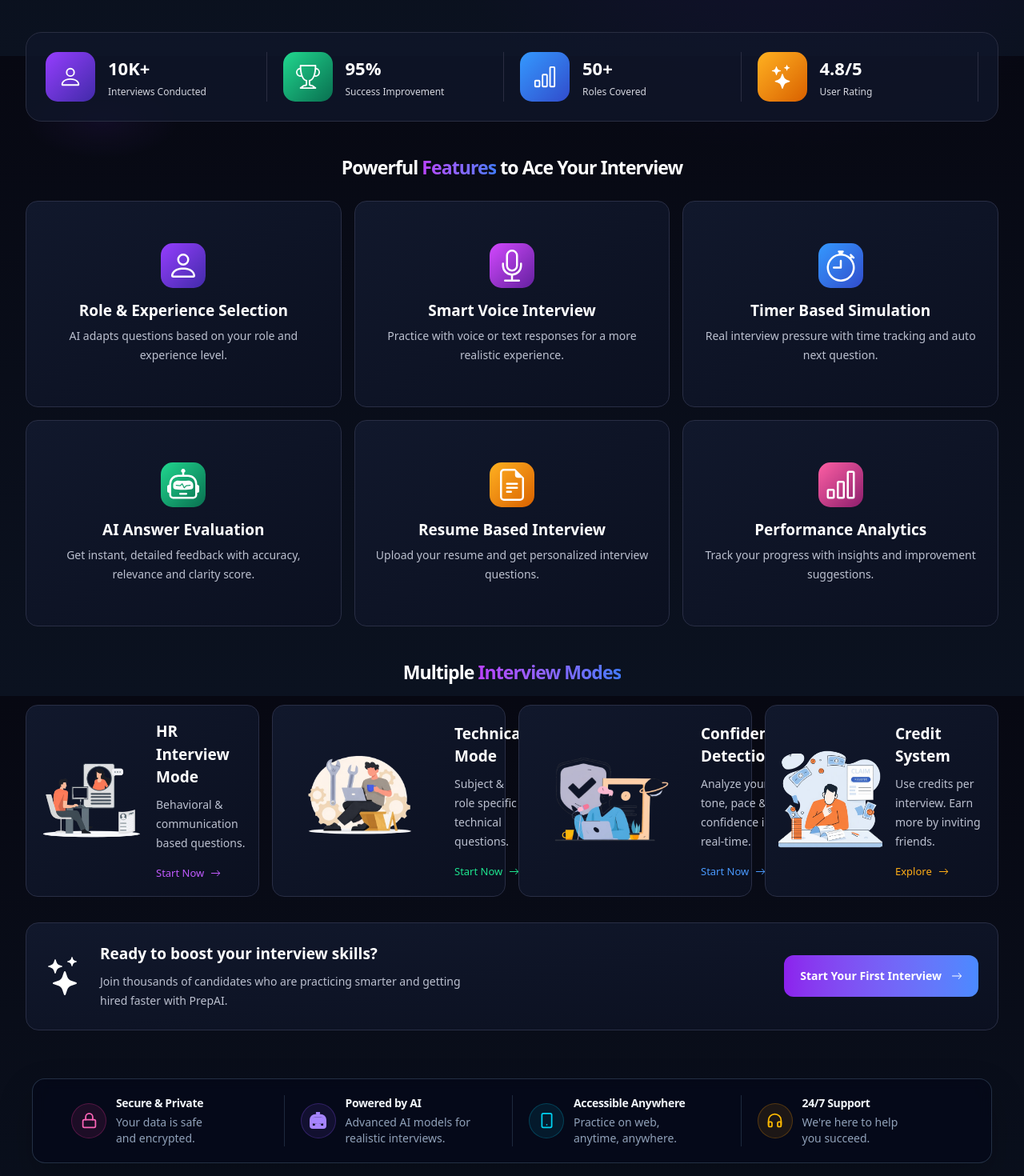
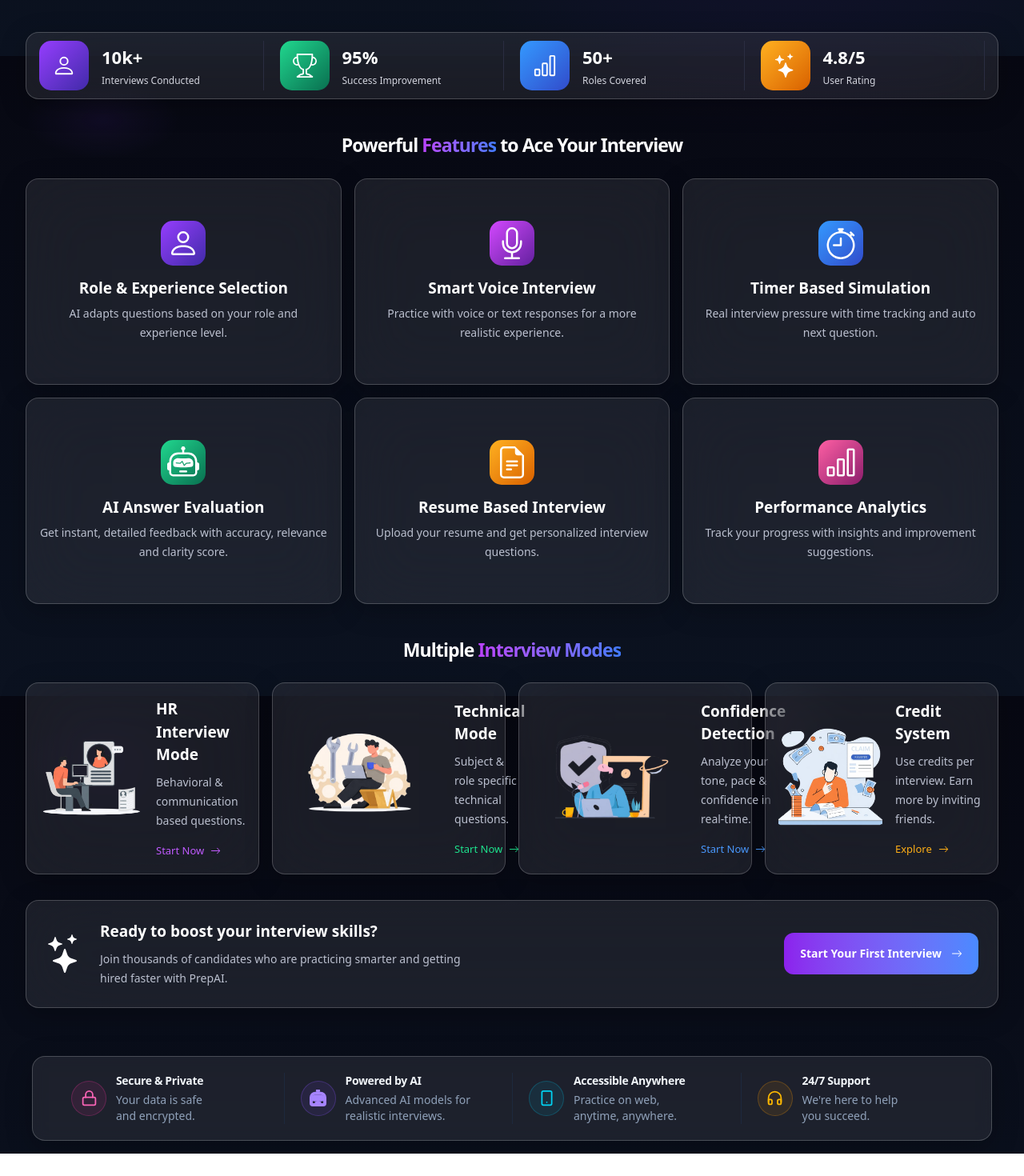
Before and after one commit to AshishBaghel01/AI-Mock-Interview, a React (Vite) app in the folder client/: page / in a window 1280 px wide. Shown: the part 730-2200 px from the top of the page at 80% size. After the commit the page ends 2172 px from the top, so only its background shows below. Built offline with nearby package versions, Linux system fonts and the light colour scheme; no server answers.

Commit message:
style: update UI components with improved color scheme and shadows

```diff
--- a/client/src/components/Footer.jsx
+++ b/client/src/components/Footer.jsx
@@ -38,7 +38,7 @@ function Footer() {
       transition={{ duration: 0.8 }}
       className='px-4 pb-4 pt-10 sm:px-6 lg:px-10'
     >
-      <div className='mx-auto grid max-w-[1500px] overflow-hidden rounded-2xl border border-slate-700/70 bg-slate-950/55 px-5 py-5 shadow-[0_18px_45px_rgba(0,0,0,0.2)] backdrop-blur-sm sm:grid-cols-2 sm:px-7 lg:grid-cols-4 lg:py-5'>
+      <div className='mx-auto grid max-w-[1500px] overflow-hidden rounded-2xl border border-white/20 bg-white/[0.08] px-4 py-2.5 shadow-[0_8px_32px_rgba(0,0,0,0.25)] backdrop-blur-2xl backdrop-blur-sm sm:grid-cols-2 sm:px-7 lg:grid-cols-4 lg:py-5'>
         {highlights.map(({ title, description, icon: Icon, iconClass }, index) => (
           <div
             key={title}
--- a/client/src/components/Navbar.jsx
+++ b/client/src/components/Navbar.jsx
@@ -42,7 +42,7 @@ function Navbar() {
 
   return (
     <header className="relative z-50 px-4 pt-5 sm:px-6 lg:px-8">
-      <div className="mx-auto flex max-w-[1500px] items-center justify-between rounded-2xl border border-white/10 bg-[#0b1020]/80 px-4 py-2.5 shadow-[0_18px_32px_rgba(2,6,23,0.5)] backdrop-blur-sm">
+      <div className="mx-auto flex max-w-[1500px] items-center justify-between rounded-2xl border border-white/20 bg-white/[0.08] px-4 py-2.5 shadow-[0_8px_32px_rgba(0,0,0,0.25)] backdrop-blur-2xl">
         <button className="flex items-center gap-3 border-0 bg-transparent text-left text-white" onClick={() => navigate('/')}>
           <span className="text-[26px] text-[#a645ff]"><BsRobot /></span>
           <div>
--- a/client/src/components/Step1SetUp.jsx
+++ b/client/src/components/Step1SetUp.jsx
@@ -85,7 +85,7 @@ function Step1SetUp({ onStart }) {
                     initial={{ x: -80, opacity: 0 }}
                     animate={{ x: 0, opacity: 1 }}
                     transition={{ duration: 0.7 }}
-                    className='relative bg-gradient-to-br from-[#313e64] to-[#0b1020] p-12 flex flex-col justify-center'>
+                    className='relative bg-gradient-to-br from-[#626363] to-[#0a247a] p-12 flex flex-col justify-center'>
 
                     <h2 className="text-4xl font-bold text-white  mb-6">
                         Start Your AI Interview
@@ -137,7 +137,7 @@ function Step1SetUp({ onStart }) {
                     initial={{ x: 80, opacity: 0 }}
                     animate={{ x: 0, opacity: 1 }}
                     transition={{ duration: 0.7 }}
-                    className="p-12 bg-gradient-to-br from-[#0b1122] to-[#2b365c]">
+                    className="p-12 bg-gradient-to-br from-[#201e1e] to-[#2b365c]">
 
                     <h2 className='text-3xl font-bold text-gray-100 mb-8'>
                         Interview SetUp
--- a/client/src/pages/Home.jsx
+++ b/client/src/pages/Home.jsx
@@ -144,9 +144,9 @@ function Home() {
           </div>
         </section>
 
-        <section className="mt-7 grid gap-5 rounded-[20px] border border-[#292d41] bg-[#10162a]/80 p-6 sm:grid-cols-2 xl:grid-cols-4">
+        <section className="mt-7 grid gap-5 rounded-2xl border border-white/20 bg-white/[0.08] px-4 py-2.5 shadow-[0_8px_32px_rgba(0,0,0,0.25)] backdrop-blur-2xl p-6 sm:grid-cols-2 xl:grid-cols-4">
           {[
-            { icon: <BsPerson />, label: '10K+', text: 'Interviews Conducted', style: 'bg-gradient-to-br from-[#963dff] to-[#412aa9]' },
+            { icon: <BsPerson />, label: '10k+', text: 'Interviews Conducted', style: 'bg-gradient-to-br from-[#963dff] to-[#412aa9]' },
             { icon: <BsTrophy />, label: '95%', text: 'Success Improvement', style: 'bg-gradient-to-br from-[#21d88f] to-[#097050]' },
             { icon: <BsBarChart />, label: '50+', text: 'Roles Covered', style: 'bg-gradient-to-br from-[#3499ff] to-[#314bcb]' },
             { icon: <BsStars />, label: '4.8/5', text: 'User Rating', style: 'bg-gradient-to-br from-[#ffb120] to-[#d86000]' },
@@ -179,7 +179,7 @@ function Home() {
 
         <section className="grid gap-4 md:grid-cols-2 xl:grid-cols-4">
           {modes.map((mode) => (
-            <article key={mode.title} className="flex min-h-[240px] items-center gap-4 rounded-[15px] border border-[#292e45] bg-gradient-to-br from-[#11182c] to-[#0b1020] p-4">
+            <article key={mode.title} className="flex min-h-[240px] items-center gap-4 rounded-2xl border border-white/20 bg-white/[0.08] px-4 py-2.5 shadow-[0_8px_32px_rgba(0,0,0,0.25)] backdrop-blur-2xl p-4">
               <img src={mode.image} alt="" className="h-[130px] w-[250px] object-contain" />
               <div>
                 <h3 className="mb-2 text-[19px] font-semibold text-white">{mode.title}</h3>
@@ -195,7 +195,7 @@ function Home() {
           ))}
         </section>
 
-        <section className="mt-8 flex flex-col gap-5 rounded-[16px] border border-[#292e45] bg-gradient-to-br from-[#11182c] to-[#0b1020] p-5 md:flex-row md:items-center md:p-6">
+        <section className="mt-8 flex flex-col gap-5 rounded-2xl border border-white/20 bg-white/[0.08] px-4 py-2.5 shadow-[0_8px_32px_rgba(0,0,0,0.25)] backdrop-blur-2xl p-5 md:flex-row md:items-center md:p-6">
           <div className="text-5xl text-white"><BsStars /></div>
           <div>
             <h2 className="mb-2 text-[19px] font-semibold text-white">Ready to boost your interview skills?</h2>
@@ -224,7 +224,7 @@ function SectionTitle({ children }) {
 
 function FeatureCard({ icon, title, text, tone }) {
   return (
-    <article className="rounded-[15px] border border-[#292e45] bg-gradient-to-br from-[#11182c] to-[#0b1020] p-5 text-center py-13 ">
+    <article className="rounded-2xl border border-white/20 bg-white/[0.08] px-4 py-2.5 shadow-[0_8px_32px_rgba(0,0,0,0.25)] backdrop-blur-2xl p-5 text-center py-13 ">
       <i className={`grid h-14 w-14 place-items-center rounded-[15px] text-[40px] ${toneMap[tone]} mx-auto`}>{icon}</i>
       <h3 className="mt-4 text-[19px] font-semibold leading-6 text-white">{title}</h3>
       <p className="mt-2 text-[14px] leading-6 text-[#bbc0cf]">{text}</p>
```
